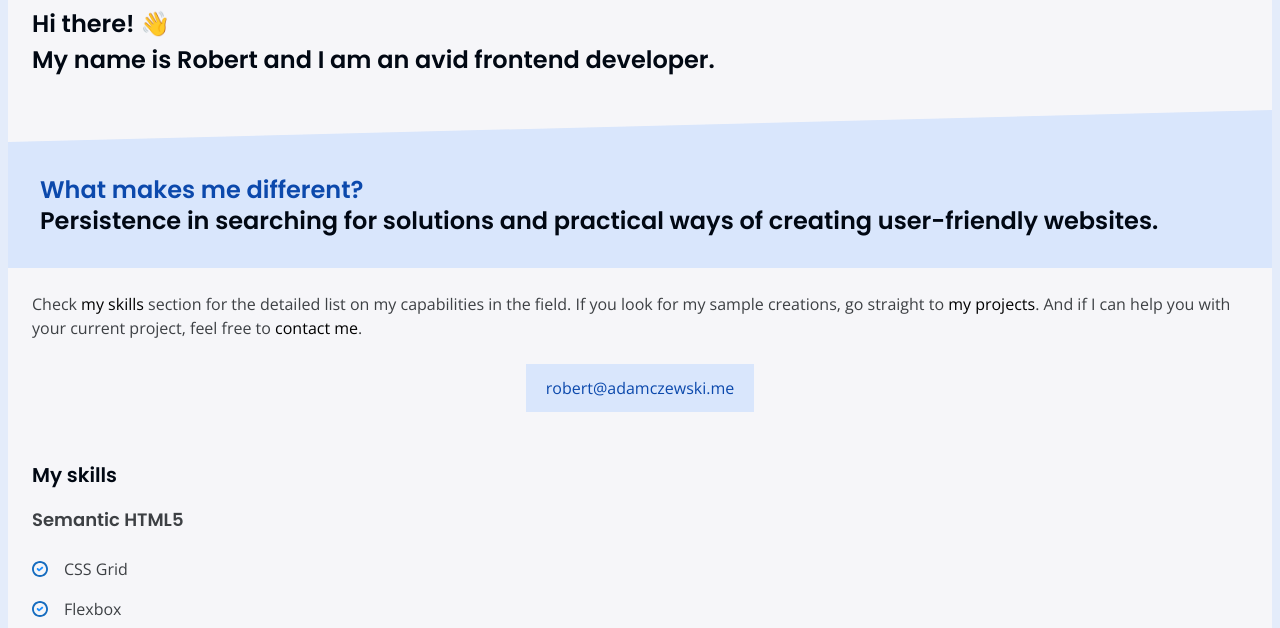
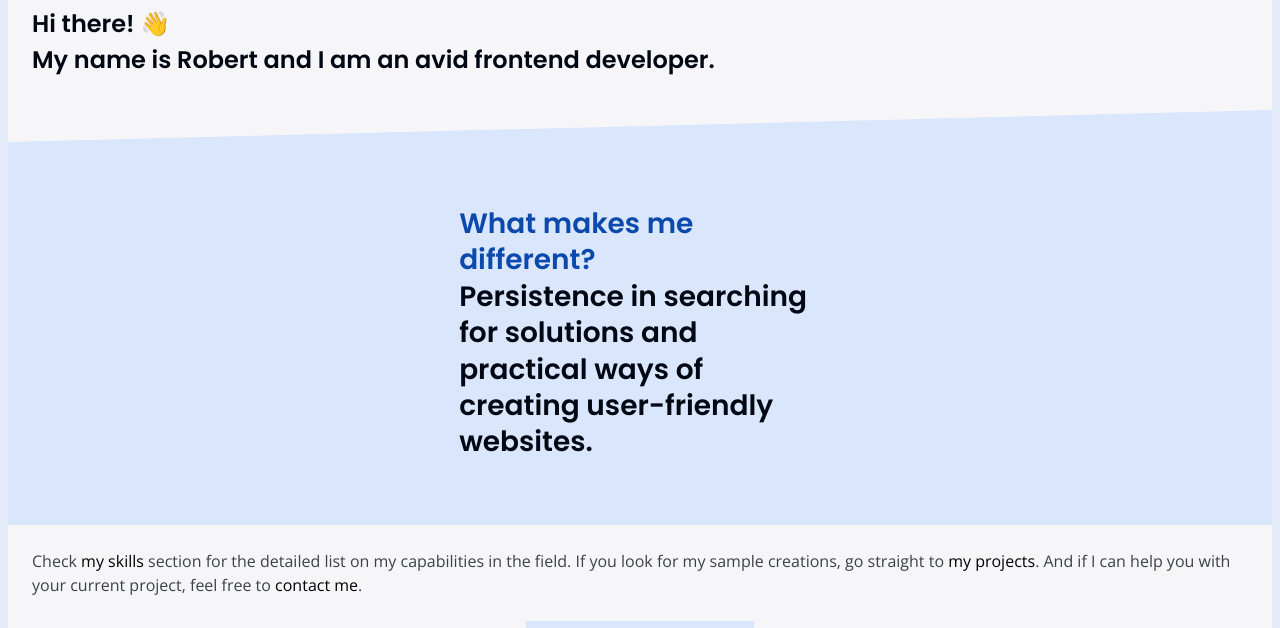
Before and after one commit to rogreyroom/thegreybox, a Gatsby site: page / in a window 1280 px wide. Shown: the part 172-800 px from the top of the page. Built offline with nearby package versions, Linux system fonts and the light colour scheme; Gatsby itself is replaced by a stand-in of ours.

Commit message:
feat: add responsiveness to the question component

```diff
--- a/src/components/About/Question/index.module.scss
+++ b/src/components/About/Question/index.module.scss
@@ -9,6 +9,14 @@
 	padding: 2rem;
 	margin-top: 4rem;
 	position: relative;
+
+	@media screen and (min-width: 712px) {
+		padding: 3rem;
+	}
+
+	@media screen and (min-width: 1100px) {
+		padding: 4rem;
+	}
 
 	&::before {
 		content: '';
@@ -30,6 +38,19 @@
 		font-size: var(--header-font-size);
 		color: var(--header-font-color);
 		line-height: 1.3;
+
+		@media screen and (min-width: 568px) {
+			max-width: 20ch;
+			margin: 0 auto;
+		}
+
+		@media screen and (min-width: 1100px) {
+			--header-font-size: var(--heading-01);
+		}
+
+		@media screen and (min-width: 712px) {
+			--header-font-size: var(--heading-02);
+		}
 	}
 
 	&__span {
```
